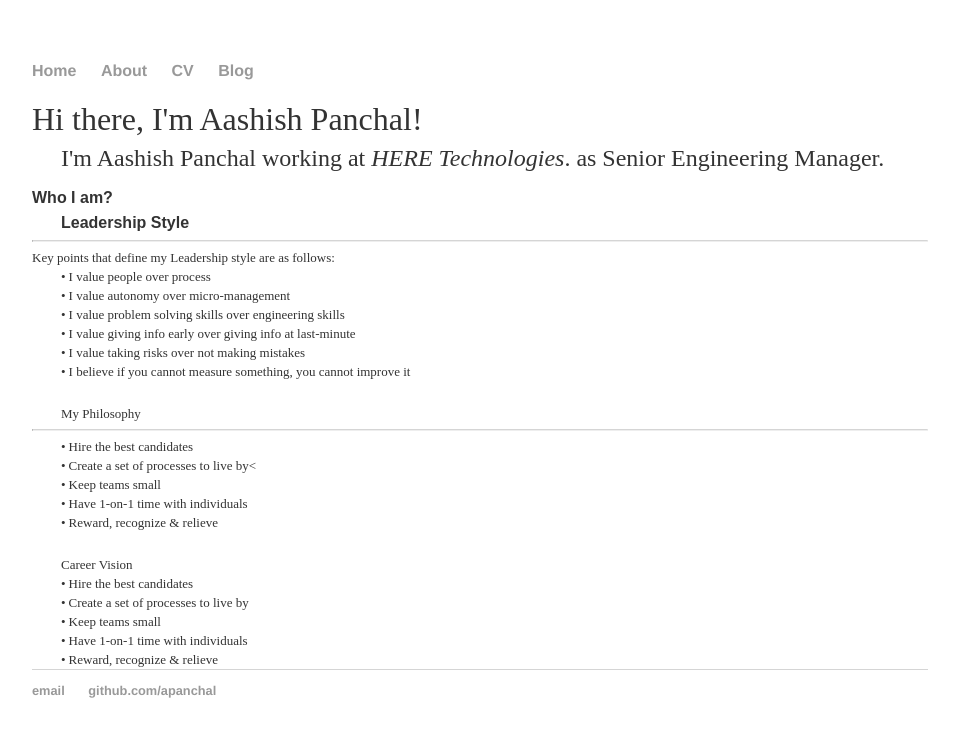
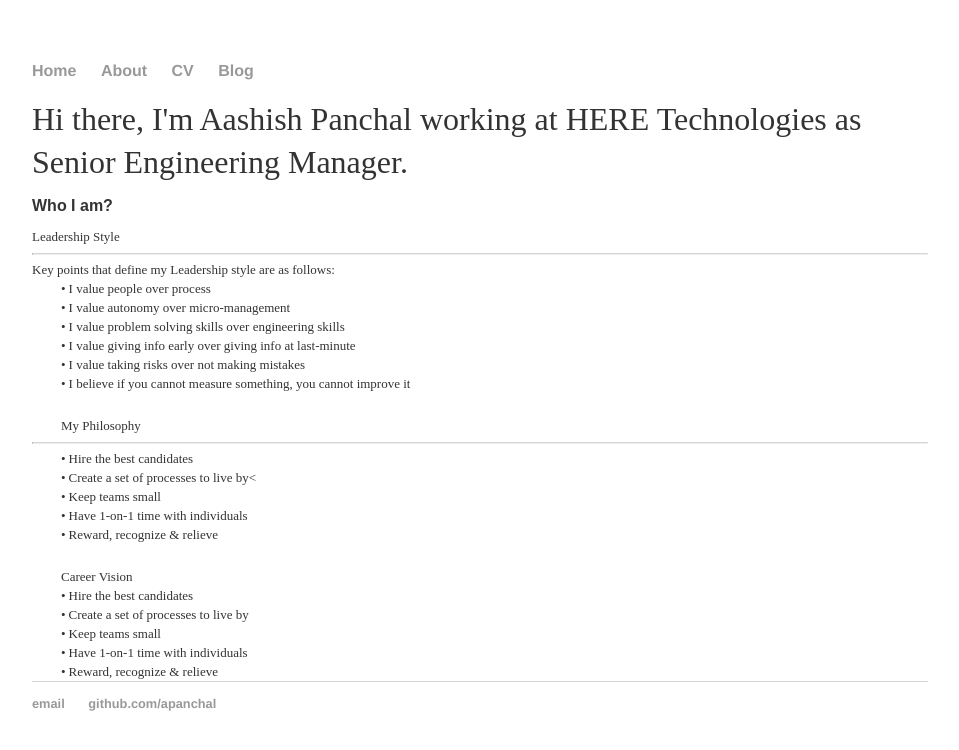
Before and after one commit to apanchal/apanchal.github.io, a Jekyll site: the page built from index.html, in a window 1280 px wide. Shown: the top 750 px of the page, without its empty margins (160-1119 px from the left). Built offline with Jekyll 4.4.1, drawn with Linux system fonts in a browser that asks for light colours.

Commit message:
Update index.html

```diff
--- a/index.html
+++ b/index.html
@@ -4,12 +4,11 @@
 ---
 
 		<div">
-			<p class="p0 ft0" >Hi there, I'm Aashish Panchal!</p>
-			<p class="p16 ft16">I'm Aashish Panchal working at <em>HERE Technologies</em>. as Senior Engineering Manager.</p>
+			<p class="p0 ft0" >Hi there, I'm Aashish Panchal working at HERE Technologies as Senior Engineering Manager.</p>
 		</div>
 		<div>
 			<p class="p8 ft13">Who I am?</p>
-			<p class="p10 ft13">Leadership Style</p>
+			<p class="p8 ft1">Leadership Style</p>
 			<hr class="new1">
 			<p class="p5 ft1">Key points that define my Leadership style are as follows:</p>
 			<p class="p20 ft1"><span class="ft1">•</span><span class="ft7">I value people over process</span></p>
```
